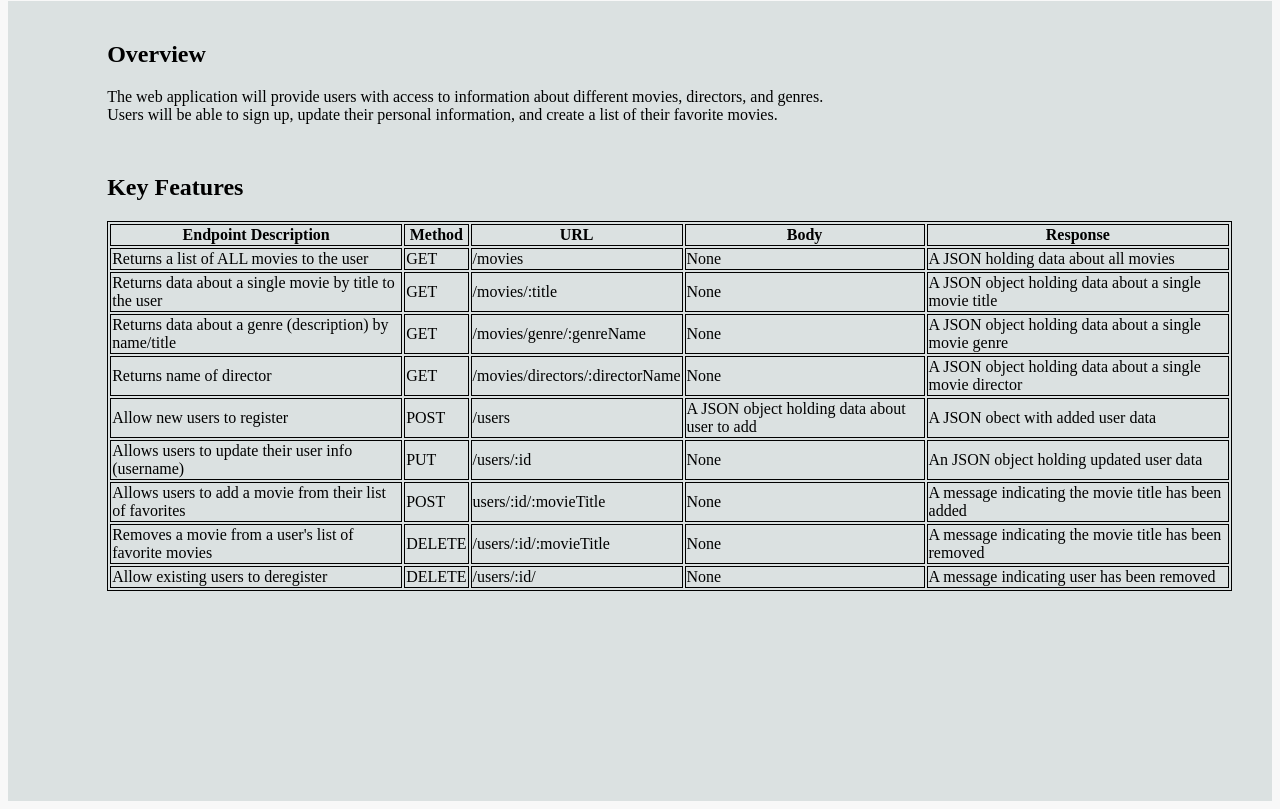
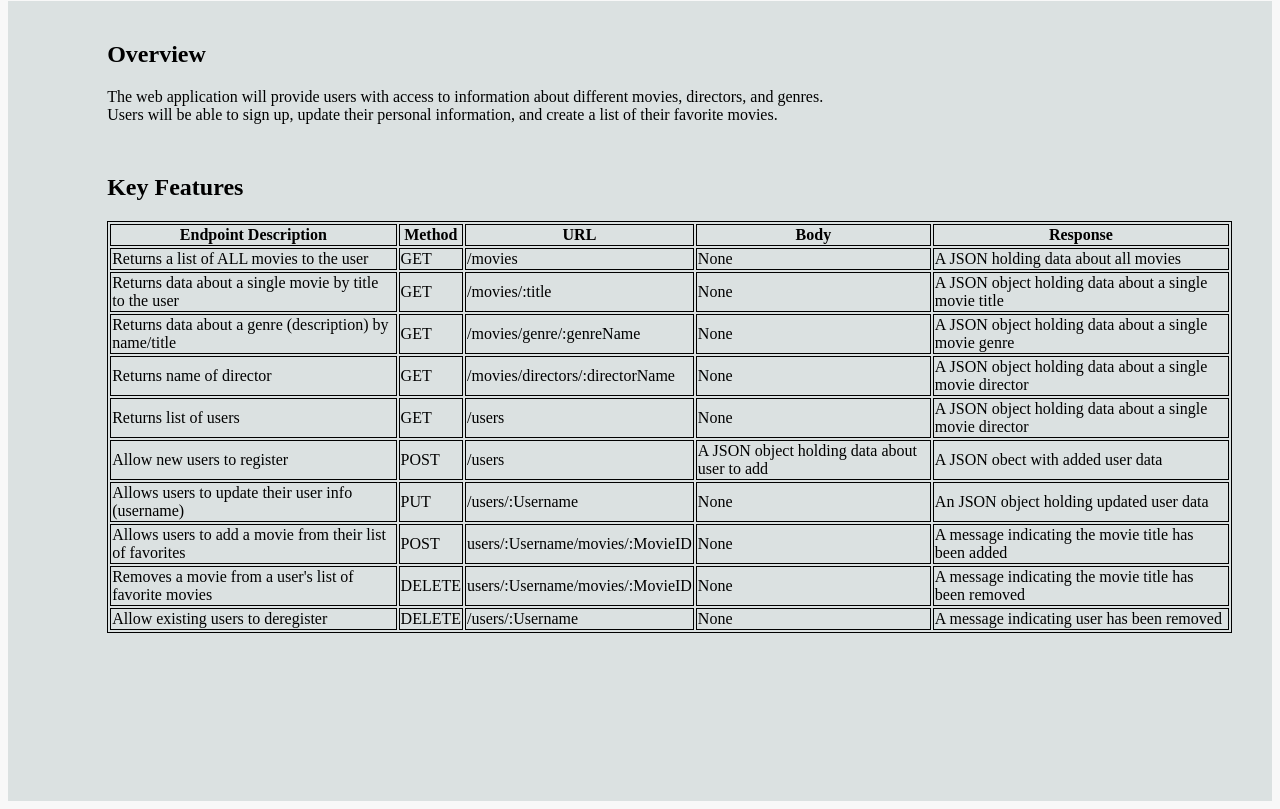
Before and after one commit to johngibbs15/movie-api, a website: page public/documentation.html in a window 1280 px wide. Shown: the part 79-888 px from the top of the page. Drawn offline with Linux system fonts and the light colour scheme.

Commit message:
updated documentation

```diff
--- a/public/documentation.html
+++ b/public/documentation.html
@@ -58,6 +58,13 @@
         <td>A JSON object holding data about a single movie director</td>
       </tr>
       <tr>
+        <td>Returns list of users </td>
+        <td>GET</td>
+        <td>/users</td>
+        <td>None</td>
+        <td>A JSON object holding data about a single movie director</td>
+      </tr>
+      <tr>
         <td>Allow new users to register</td>
         <td>POST</td>
         <td>/users</td>
@@ -67,28 +74,28 @@
       <tr>
         <td>Allows users to update their user info (username)</td>
         <td>PUT</td>
-        <td>/users/:id</td>
+        <td>/users/:Username</td>
         <td>None</td>
         <td>An JSON object holding updated user data</td>
       </tr>
       <tr>
         <td>Allows users to add a movie from their list of favorites </td>
         <td>POST</td>
-        <td>users/:id/:movieTitle</td>
+        <td>users/:Username/movies/:MovieID</td>
         <td>None</td>
         <td>A message indicating the movie title has been added</td>
       </tr>
       <tr>
         <td>Removes a movie from a user's list of favorite movies</td>
         <td>DELETE</td>
-        <td>/users/:id/:movieTitle</td>
+        <td>users/:Username/movies/:MovieID</td>
         <td>None</td>
         <td>A message indicating the movie title has been removed</td>
       </tr>
       <tr>
         <td>Allow existing users to deregister </td>
         <td>DELETE</td>
-        <td>/users/:id/</td>
+        <td>/users/:Username</td>
         <td>None</td>
         <td>A message indicating user has been removed</td>
       </tr>
```
